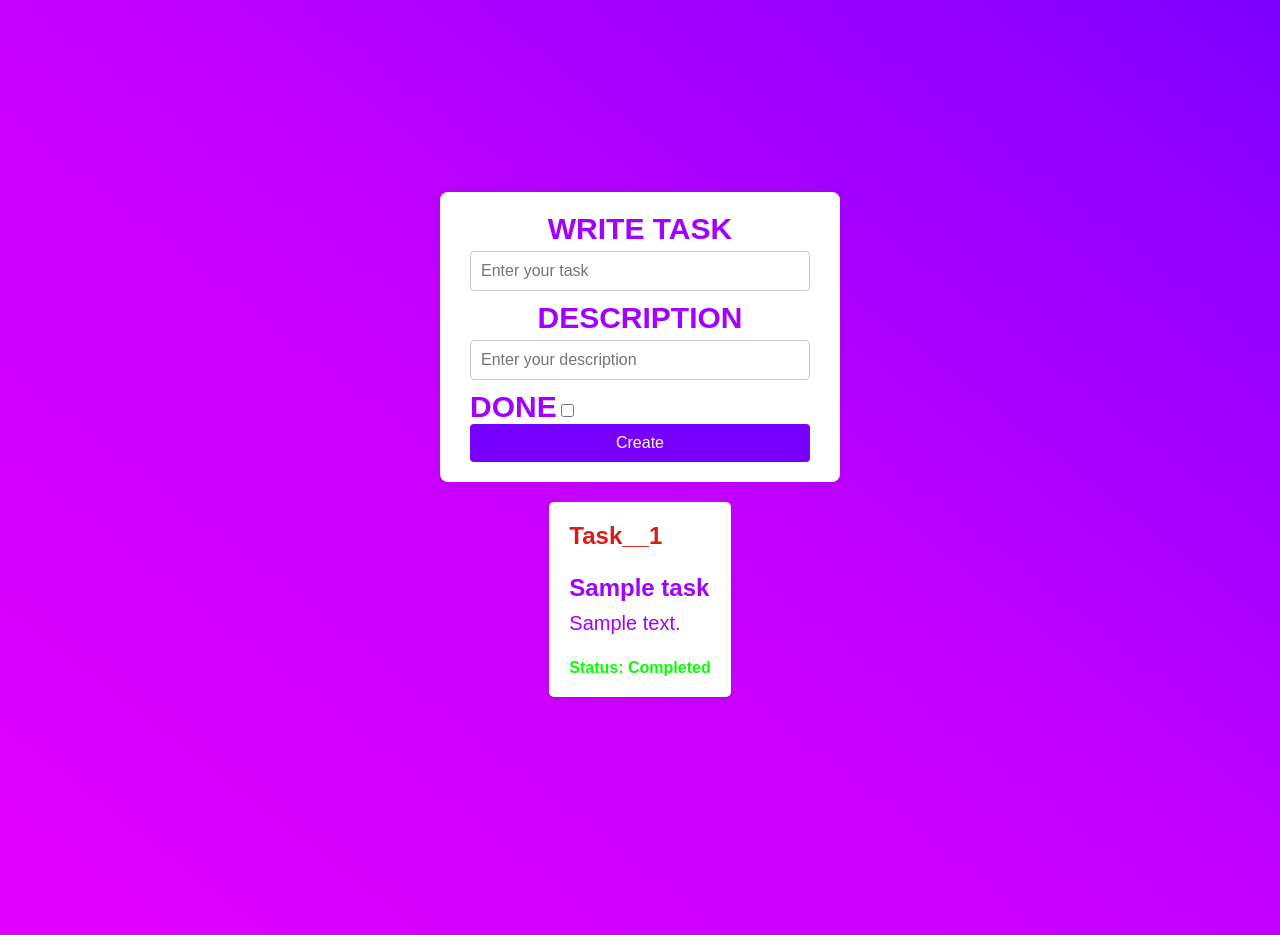
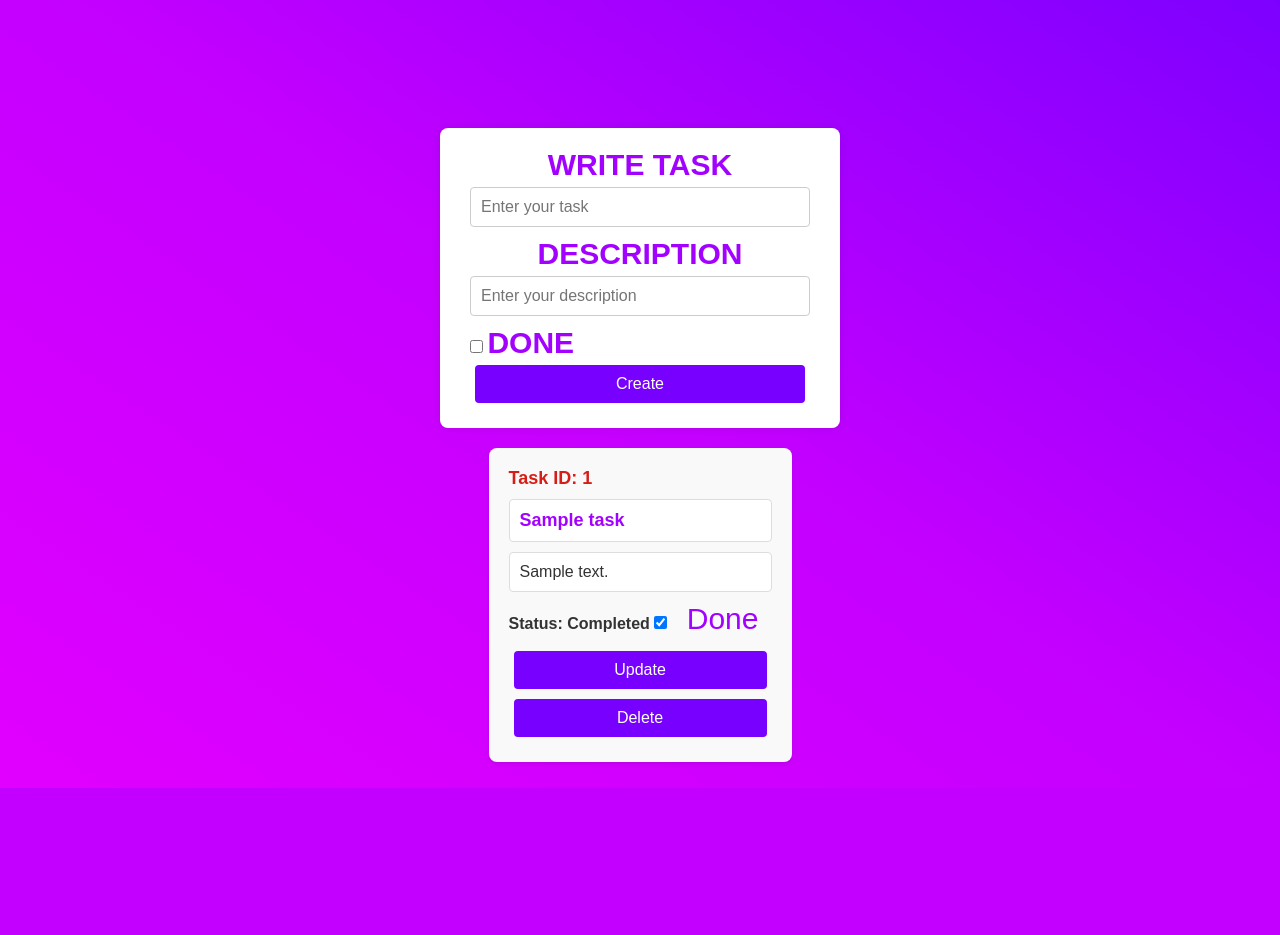
Before and after one commit to aayushsugandhi2703/FLASK_SQL, a Flask app: page / in a window 1280 px wide. Shown: the part 67-1002 px from the top of the page. After the commit the page ends 855 px from the top, so only its background shows below. Run offline with Flask 3, Linux system fonts and the light colour scheme; tables that the repository leaves empty or names only in its code hold one stand-in row (values such as "Sample post").

Commit message:
created update and delete function for flask and changed css and html

```diff
--- a/app.py
+++ b/app.py
@@ -1,10 +1,9 @@
-from flask import Flask, render_template,request, redirect, url_for,jsonify,flash
+from flask import Flask, render_template, request, redirect, url_for, jsonify, flash
 
 import mysql.connector
 
 app = Flask(__name__)
 app.secret_key = '\xbd\xa4\xe9_4[!\xe5oW\xc9\xfc\xdfM+\xaf\x9b\x88my\xd6\xfe\xd9T'  # Replace with your own secret key
-
 
 # Database connection
 db = mysql.connector.connect(
@@ -20,7 +19,7 @@ def index():
     # Retrieve all tasks from the database
     cursor.execute('SELECT * FROM tasks')
     tasks = cursor.fetchall()
-    return render_template('index.html', tasks=tasks, task = "TASK WEBPAGE")
+    return render_template('index.html', tasks=tasks, task="TASK WEBPAGE")
 
 @app.route('/create', methods=['POST'])
 def create():
@@ -35,5 +34,27 @@ def create():
         flash('Task added successfully')
         return redirect(url_for('index'))
 
+@app.route('/update/<int:id>', methods=['POST'])
+def update(id):
+    if request.method == 'POST':
+        title = request.form['task']
+        description = request.form['description']
+        complete = request.form.get('complete', False)
+
+        # Update data in the database
+        cursor.execute('UPDATE tasks SET title=%s, description=%s, complete=%s WHERE id=%s', (title, description, complete, id))
+        db.commit()
+        flash('Task updated successfully')
+        return redirect(url_for('index'))
+
+@app.route('/delete/<int:id>', methods=['POST'])
+def delete(id):
+    if request.method == 'POST':
+        # Delete task from the database
+        cursor.execute('DELETE FROM tasks WHERE id = %s', (id,))
+        db.commit()
+        flash('Task deleted successfully')
+        return redirect(url_for('index'))
+
 if __name__ == '__main__':
     app.run(debug=True)
--- a/static/styel.css
+++ b/static/styel.css
@@ -46,9 +46,7 @@ body {
     border-radius: 8px;
     width: 100%;
     max-width: 400px;
-    margin-top: 15%;
-
-
+    margin-top: 10%;
 }
 
 label {
@@ -88,18 +86,18 @@ button:hover {
     background-color: #5b08c9;
 }
 
-
-
 /* Style for the task container */
 
 #task-container {
     margin-top: 20px;
-    margin-bottom: 17%;
-}
-#task-container ul li{
-    list-style: none;
+    margin-bottom: 2%;
+    padding: 20px;
+    background-color: #f9f9f9;
+    border-radius: 8px;
+    box-shadow: 0 2px 4px rgba(0, 0, 0, 0.1);
 }
 
+/* Style for the task list */
 .task-list {
     display: flex;
     flex-wrap: wrap;
@@ -108,40 +106,100 @@ button:hover {
     padding: 0;
 }
 
-.task {
-    background-color: #fff;
-    border-radius: 5px;
-    box-shadow: 0 2px 4px rgba(0, 0, 0, 0.1);
-    padding: 20px;
-    margin-bottom: 20px;
+/* Style for individual tasks */
+
+
+.task:hover {
+    transform: translateY(-5px);
+    box-shadow: 0 4px 8px rgba(0, 0, 0, 0.2);
 }
 
+/* Style for task ID */
 .task-id {
-    font-size: 24px;
+    font-size: 18px;
     font-weight: bold;
     color: #d81d16;
+    margin-bottom: 10px;
 }
 
-.task-title {
-    font-size: 24px;
+/* Style for task title */
+.task-title input {
+    width: 100%;
+    padding: 10px;
+    font-size: 18px;
     font-weight: bold;
-    margin-top: 24px;
     color: #a200ff;
+    border: 1px solid #ddd;
+    border-radius: 4px;
+    margin-bottom: 10px;
+    transition: border-color 0.3s;
 }
 
-.task-description {
-    font-size: 20px;
-    margin-top: 10px;
-    color: #a200ff;
+.task-title input:focus {
+    border-color: #a200ff;
 }
 
+/* Style for task description */
+.task-description input {
+    width: 100%;
+    padding: 10px;
+    font-size: 16px;
+    color: #333;
+    border: 1px solid #ddd;
+    border-radius: 4px;
+    margin-bottom: 10px;
+    transition: border-color 0.3s;
+}
+
+.task-description input:focus {
+    border-color: #a200ff;
+}
+
+/* Style for task status */
 .task-status {
     font-weight: bold;
-    margin-top: 24px;
+    margin-bottom: 10px;
+    color: #333;
+}
+
+.task-status input[type="checkbox"] {
+    margin-right: 5px;
+}
+
+.task-status label {
+    font-weight: normal;
+    margin-left: 10px;
+}
+
+.status-text {
     color: #09ff00;
     font-weight: bold;
+    margin-top: 10px;
 }
 
+/* Style for buttons */
+.button-group {
+    display: flex;
+    justify-content: space-between;
+    margin-top: 10px;
+}
+
+button[type="submit"] {
+    background-color: #7700ff;
+    color: #fff;
+    border: none;
+    padding: 10px 20px;
+    border-radius: 4px;
+    cursor: pointer;
+    transition: background-color 0.3s;
+    margin: 5px;
+}
+
+button[type="submit"]:hover {
+    background-color: #5b08c9;
+}
+
+/* Style for the "No tasks to display" message */
 .no-tasks {
     font-style: italic;
     color: #a200ff;
--- a/templates/index.html
+++ b/templates/index.html
@@ -11,19 +11,19 @@
 <body>
     <nav class="navbar">
         <div class="container">
-            <h1>{{task}}</h1>
+            <h1>{{ task }}</h1>
         </div>
     </nav>
     <div class="container" id="form-container">
-        <form action="{{url_for('create')}}" method="POST">
+        <form action="{{ url_for('create') }}" method="POST">
             <label for="task">WRITE TASK</label>
-            <input type="text" name="task" placeholder="Enter your task">
+            <input type="text" name="task" placeholder="Enter your task" required>
             <label for="description">DESCRIPTION</label>
-            <input type="text" name="description" placeholder="Enter your description">
-            <checkbox>
+            <input type="text" name="description" placeholder="Enter your description" required>
+            <div>
+                <input type="checkbox" name="completed">
                 <label for="completed">DONE</label>
-                <input type="checkbox" name="completed">
-            </checkbox>
+            </div>
             <button type="submit">Create</button>
         </form>
     </div>
@@ -32,10 +32,19 @@
             {% for task in tasks %}
             <li>
                 <div class="task">
-                    <div class="task-id">Task__{{ task[0] }}</div>
-                    <div class="task-title">{{ task[1] }}</div>
-                    <div class="task-description">{{ task[2] }}</div>
-                    <div class="task-status">Status: {{ "Completed" if task[3] else "Pending" }}</div>
+                    <form method="POST" action="{{ url_for('update', id=task[0]) }}">
+                        <div class="task-id">Task ID: {{ task[0] }}</div>
+                        <div class="task-title"><input type="text" name="task" value="{{ task[1] }}" required></div>
+                        <div class="task-description"><input type="text" name="description" value="{{ task[2] }}" required></div>
+                        <div class="task-status">Status: {{ "Completed" if task[3] else "Pending" }}
+                            <input type="checkbox" name="done" {% if task[3] %}checked{% endif %}>
+                            <label for="done">Done</label>
+                        </div>
+                        <button type="submit">Update</button>
+                    </form>
+                    <form method="POST" action="{{ url_for('delete', id=task[0]) }}">
+                        <button type="submit">Delete</button>
+                    </form>
                 </div>
             </li>
             {% else %}
@@ -45,7 +54,6 @@
             {% endfor %}
         </ul>
     </div>
-
 </body>
 
 </html>
```
